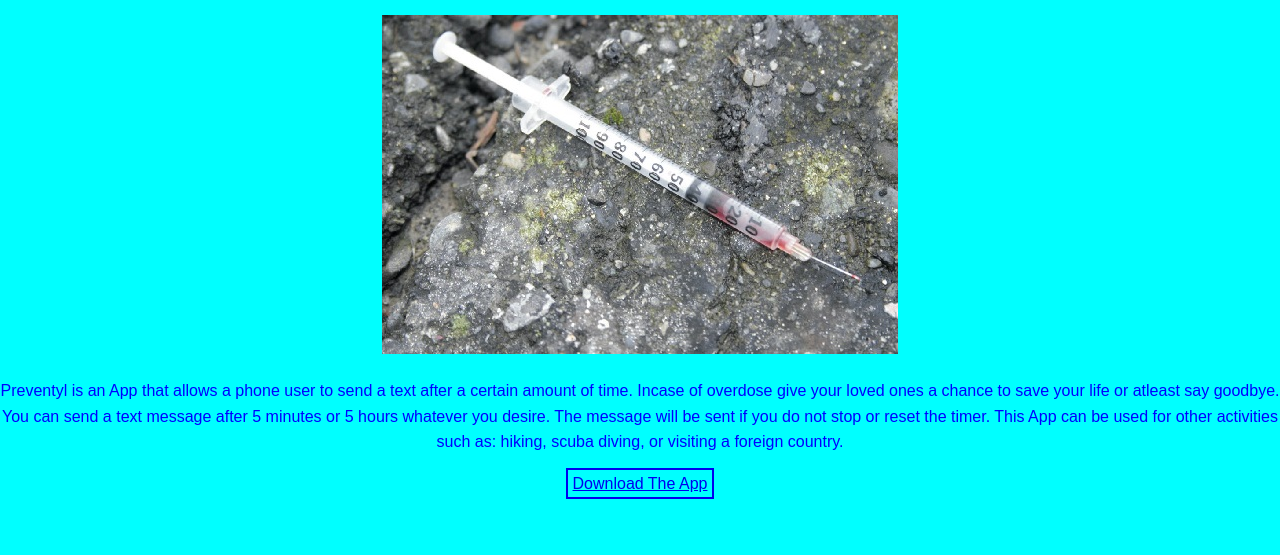
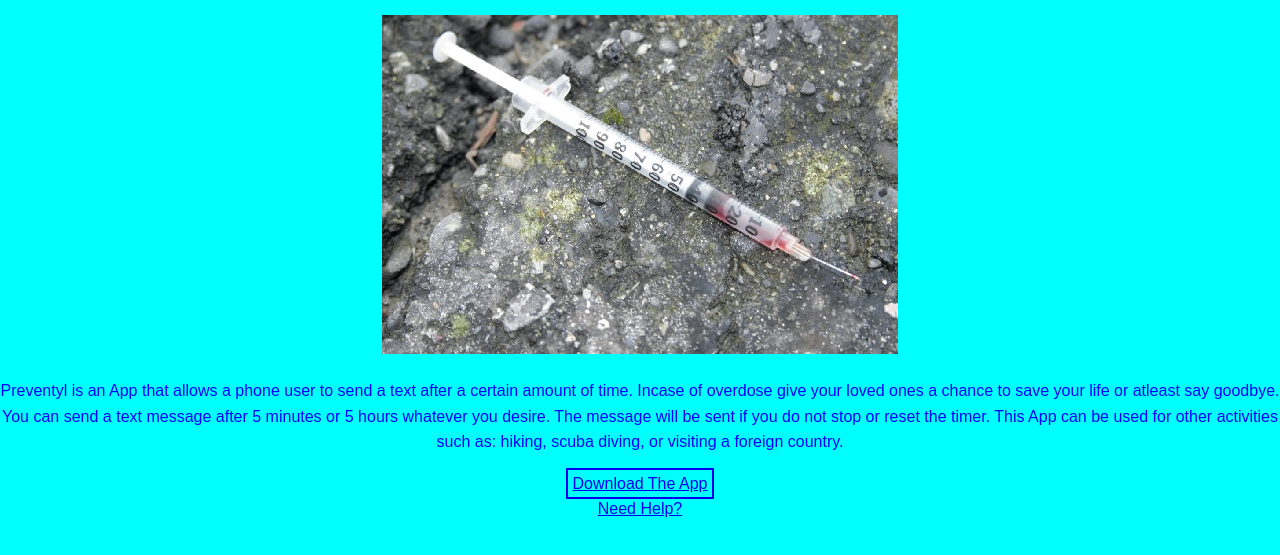
Before and after one commit to StevenMunich/Preventyl, a plain HTML site: page index.html in a window 1280 px wide. Shown: the part 53-608 px from the top of the page. Drawn offline with Linux system fonts and the light colour scheme.

Commit message:
Update index.html

```diff
--- a/index.html
+++ b/index.html
@@ -28,5 +28,8 @@
   <src="Preventyl.apk" alt="Preventyl">Download The App
 </a>
 
+   <br>
+<a class="image-link" href="images\help.jpg">Need Help?</a>
+
 </body>
 </html>
```
